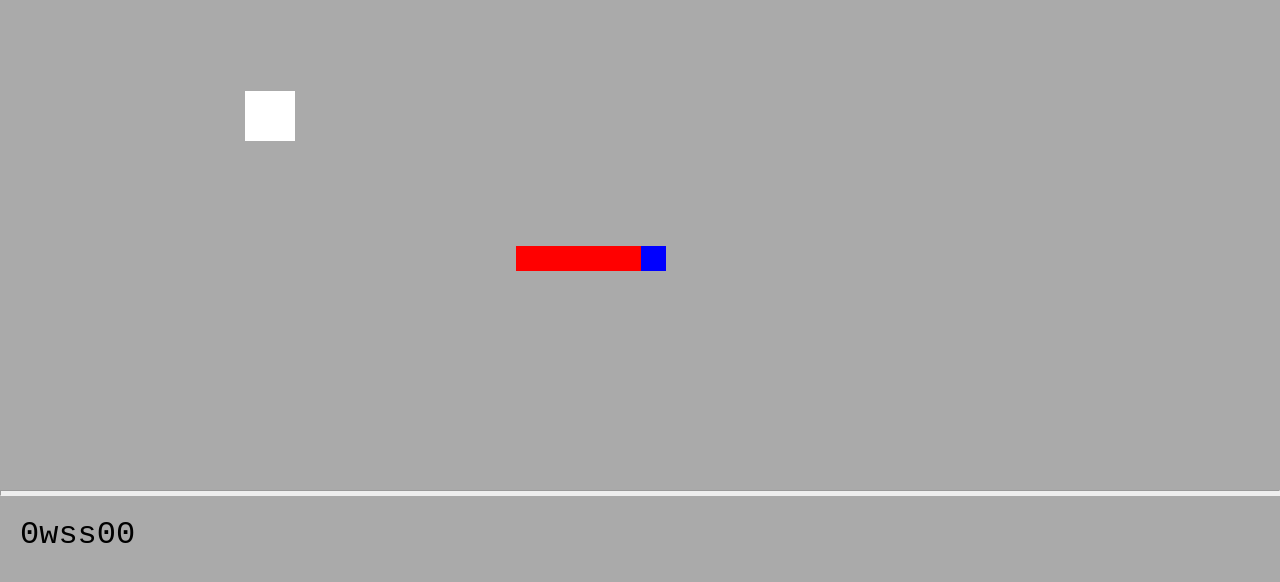
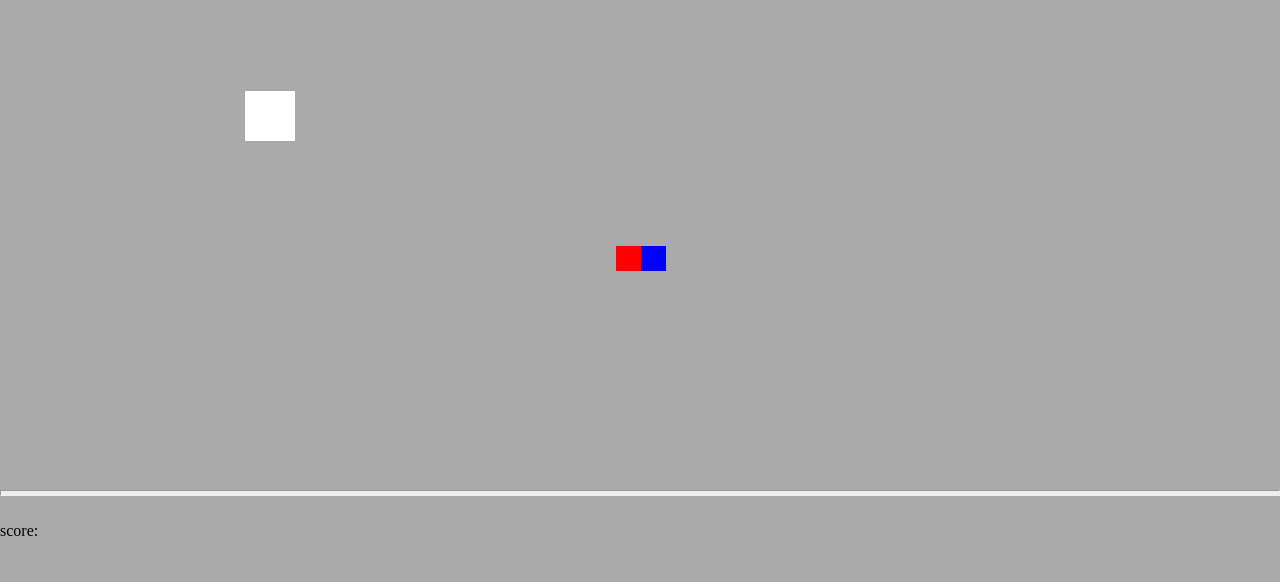
Before and after one commit to Mahmoud-Elshony/snake-game, a plain HTML site: page index.html in a window 1280 px wide. Drawn offline with Linux system fonts and the light colour scheme.

Commit message:
remove snake tail element

```diff
--- a/index.html
+++ b/index.html
@@ -14,16 +14,13 @@
           <div class="snake-head"></div>
           <span class="snake-body-container">
             <div class="snake-body-part"></div>
-            <div class="snake-body-part"></div>
-            <div class="snake-body-part"></div>
-            <div class="snake-body-part"></div>
           </span>
-          <div class="snake-tail"></div>
+          <!-- <div class="snake-tail"></div> -->
         </div>
       </div>
       <hr />
       <div class="fotter">
-        <span class="score">0wss00</span>
+        score:<span class="score"></span>
       </div>
     </div>
     <script src="js/main.js"></script>
```
